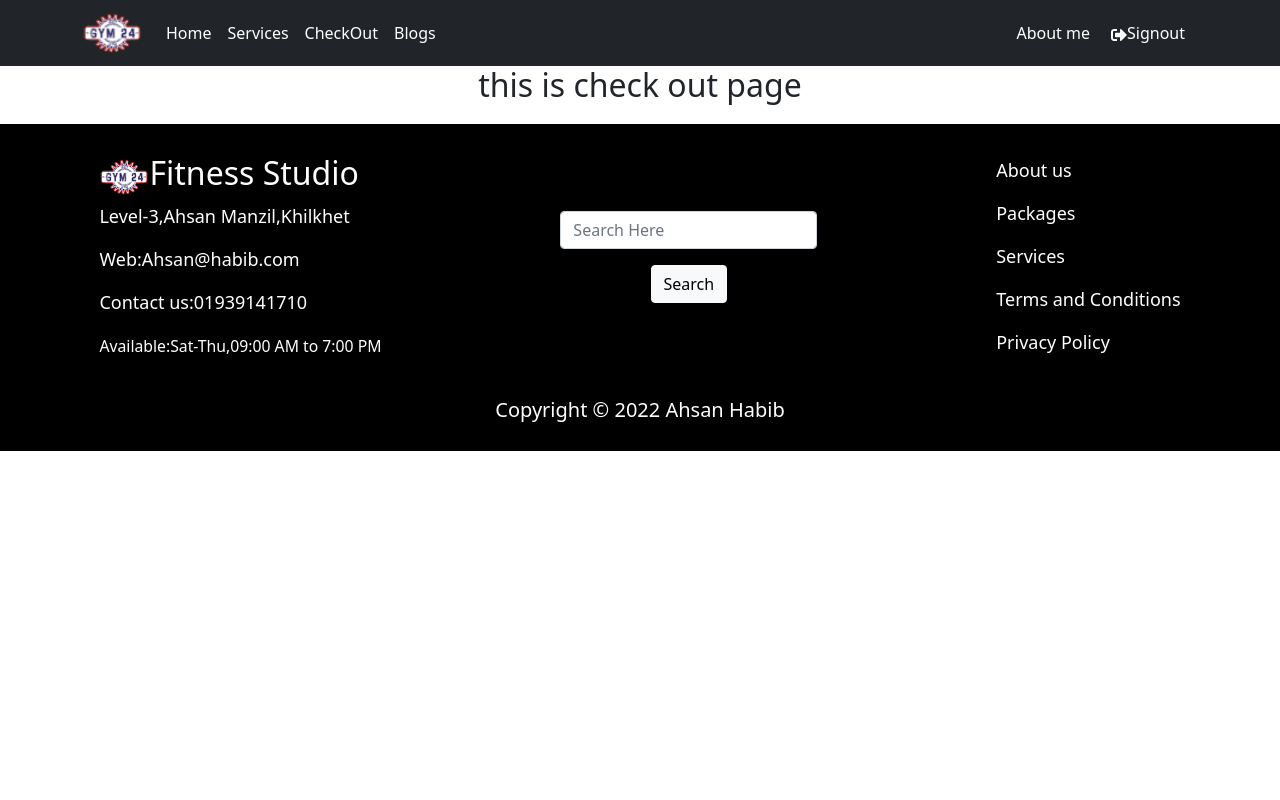
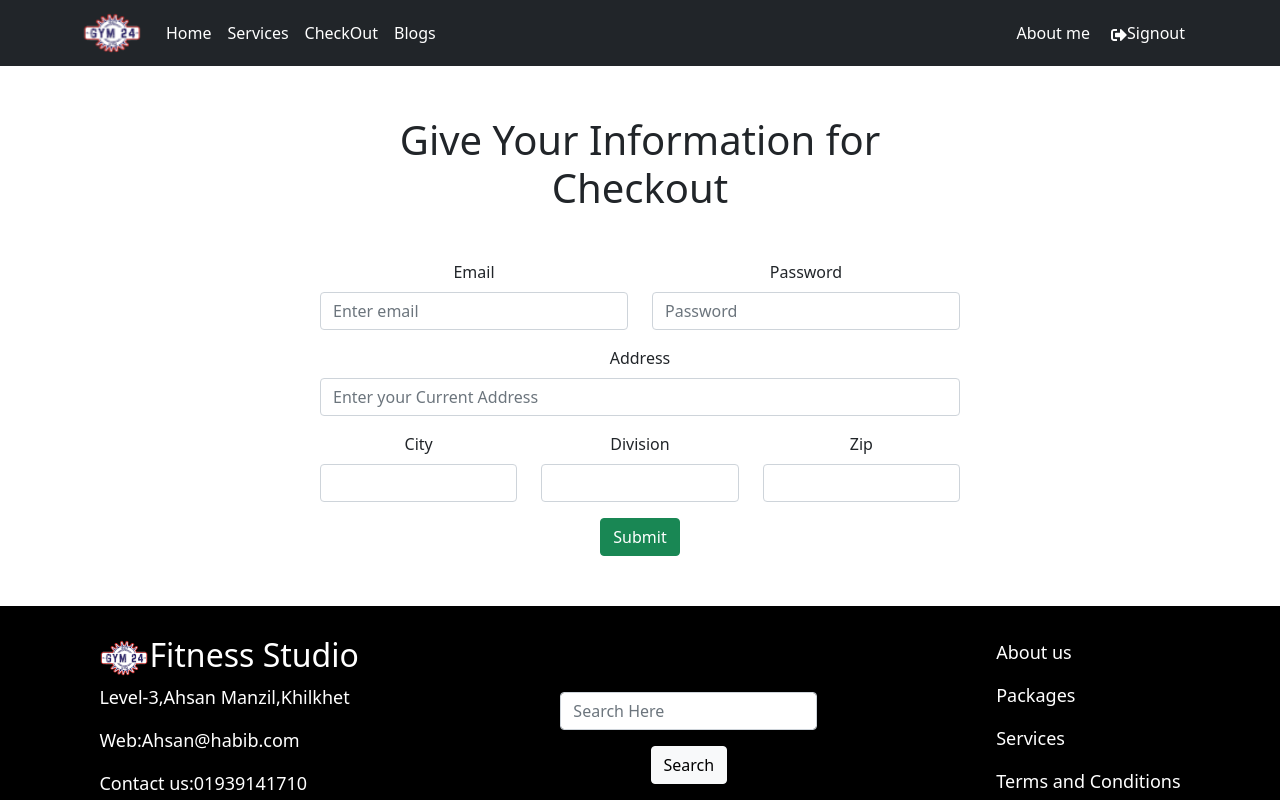
Before and after one commit to mowuj/Fittness-Studio, a React (Create React App) app: page /checkout in a window 1280 px wide. Shown: the top 800 px of the page. Built offline with nearby package versions, Linux system fonts and the light colour scheme; no server answers; sample sign-in values are in the browser's storage.

Commit message:
create checkout form and toast

```diff
--- /dev/null
+++ b/src/components/Home/Checkout/Checkout.css
@@ -0,0 +1,5 @@
+.checkout-form{
+    margin: 50px auto;
+    width: 50%;
+
+}
--- a/src/components/Home/Checkout/Checkout.js
+++ b/src/components/Home/Checkout/Checkout.js
@@ -1,9 +1,57 @@
+import { Button } from 'bootstrap';
 import React from 'react';
+import { Col, Form, Row,} from 'react-bootstrap';
+import { toast,ToastContainer } from 'react-toastify';
+import 'react-toastify/dist/ReactToastify.css';
+import './Checkout.css'
+const Checkout = () => {
+    const handleSubmit =(event)=> {
+        event.preventDefault();
+        toast('Checkout Done,Thank you');
 
-const Checkout = () => {
+    }
     return (
-        <div>
-            <h2>this is check out page</h2>
+        <div className='checkout-form'>
+            <h1 className='mb-5'>Give Your Information for Checkout</h1>
+    <Form onSubmit={handleSubmit}>
+  <Row className="mb-3">
+    <Form.Group as={Col} controlId="formGridEmail">
+      <Form.Label>Email</Form.Label>
+      <Form.Control type="email" placeholder="Enter email" required/>
+    </Form.Group>
+
+    <Form.Group as={Col} controlId="formGridPassword">
+      <Form.Label>Password</Form.Label>
+      <Form.Control type="password" placeholder="Password" required/>
+    </Form.Group>
+  </Row>
+
+  <Form.Group className="mb-3" controlId="formGridAddress1">
+    <Form.Label>Address</Form.Label>
+    <Form.Control placeholder="Enter your Current Address" required/>
+  </Form.Group>
+
+  <Row className="mb-3">
+    <Form.Group as={Col} controlId="formGridCity">
+      <Form.Label>City</Form.Label>
+      <Form.Control required/>
+        </Form.Group>
+
+    <Form.Group as={Col} controlId="formGridCity">
+      <Form.Label>Division</Form.Label>
+      <Form.Control required/>
+    </Form.Group>
+
+
+    <Form.Group as={Col} controlId="formGridZip">
+      <Form.Label>Zip</Form.Label>
+      <Form.Control required/>
+    </Form.Group>
+  </Row>
+
+                <button className='btn btn-success'>Submit</button>
+                <ToastContainer />
+</Form>
         </div>
     );
 };
```
